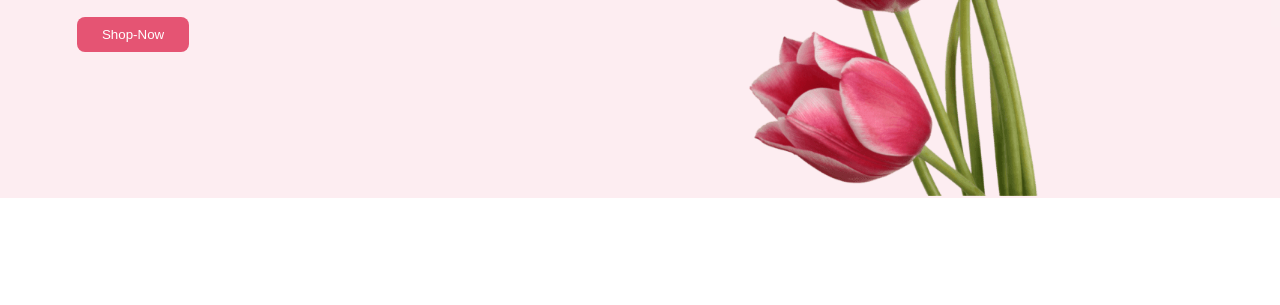
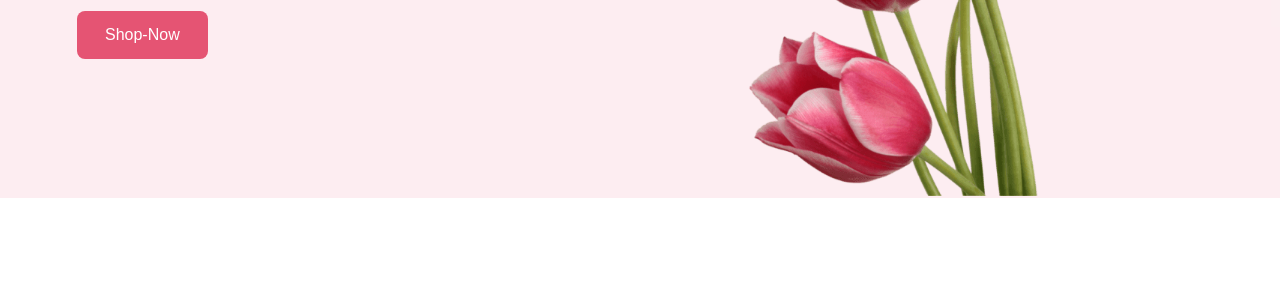
Before and after one commit to Minarajahan/flower-shop, a plain HTML site: page index.html in a window 1280 px wide. Shown: the part 482-787 px from the top of the page. Drawn offline with Linux system fonts and the light colour scheme.

Commit message:
some changes

```diff
--- a/styles.css
+++ b/styles.css
@@ -48,12 +48,13 @@
 }
 
 .first-btn {
-    padding: 10px 25px;
+    padding: 15px 28px;
     color: white;
     border: none;
     border-radius: 8px;
     background: rgb(229, 84, 115);
     margin-top: 20px;
+    font-size: 16px;
 }
 
 .first-img {
```
